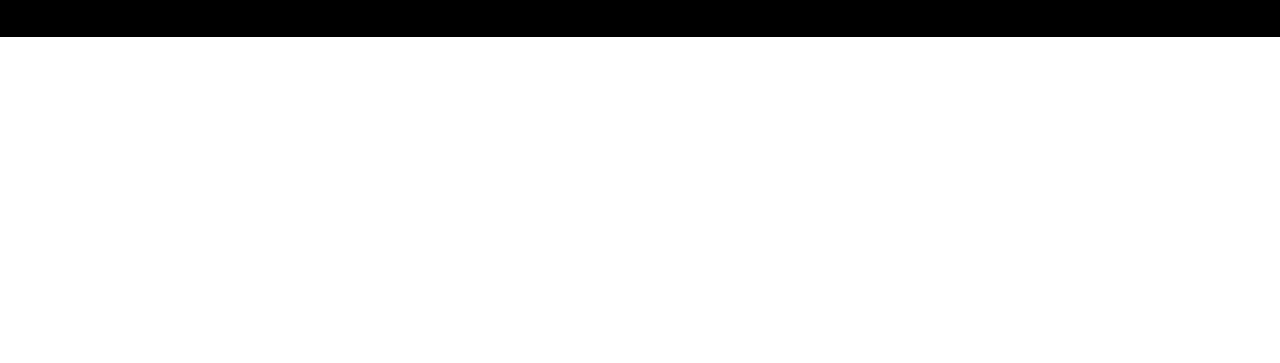
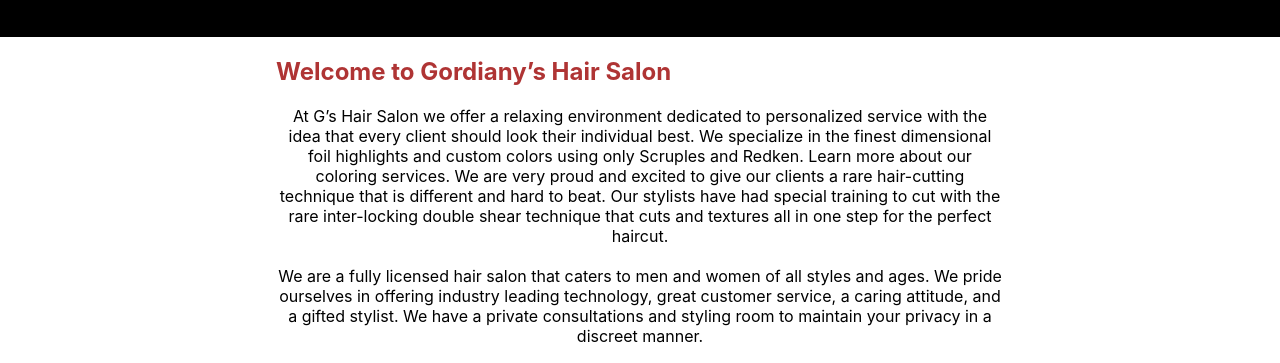
Before and after one commit to Graeme-Parker-Smith/hair-final, a React (Create React App) app: page / in a window 1280 px wide. Shown: the part 820-1183 px from the top of the page. Before the commit the page ends 857 px from the top, so only its background shows below. Built offline with nearby package versions, Linux system fonts and the light colour scheme.

Commit message:
Create center-paragraph

```diff
--- a/src/App.js
+++ b/src/App.js
@@ -1,12 +1,14 @@
 import React from 'react';
 import Header from './components/Header/Header';
-import ImageChanger from './components/ImageChanger/ImageChanger'
+import ImageChanger from './components/ImageChanger/ImageChanger';
+import CenterParagraph from './components/CenterParagraph/CenterParagraph';
 
 function App() {
 	return (
 		<div>
 			<Header />
 			<ImageChanger />
+			<CenterParagraph />
 		</div>
 	);
 }
--- /dev/null
+++ b/src/components/CenterParagraph/CenterParagraph.css
@@ -0,0 +1,14 @@
+.center-paragraph {
+	text-align: center;
+	width: 60%;
+	margin: auto;
+}
+
+.center-paragraph * {
+    margin: 20px;
+}
+
+.center-paragraph > h2 {
+    color: #af3434;
+    text-align: left;
+}
--- /dev/null
+++ b/src/components/CenterParagraph/CenterParagraph.js
@@ -0,0 +1,24 @@
+import React from 'react';
+import './CenterParagraph.css';
+
+export default () => {
+	return (
+		<div className="center-paragraph">
+			<h2>Welcome to Gordiany’s Hair Salon</h2>
+			<p>
+				At G’s Hair Salon we offer a relaxing environment dedicated to personalized service with the idea
+				that every client should look their individual best. We specialize in the finest dimensional foil
+				highlights and custom colors using only Scruples and Redken. Learn more about our coloring services. We
+				are very proud and excited to give our clients a rare hair-cutting technique that is different and hard
+				to beat. Our stylists have had special training to cut with the rare inter-locking double shear
+				technique that cuts and textures all in one step for the perfect haircut.
+			</p>
+			<p>
+				We are a fully licensed hair salon that caters to men and women of all styles and ages. We pride
+				ourselves in offering industry leading technology, great customer service, a caring attitude, and a
+				gifted stylist. We have a private consultations and styling room to maintain your privacy in a discreet
+				manner.
+			</p>
+		</div>
+	);
+};
--- a/src/components/ImageChanger/ImageChanger.js
+++ b/src/components/ImageChanger/ImageChanger.js
@@ -7,9 +7,24 @@ export default () => {
 			<div className="slider-container">
 				<img className="img" src={require('../../images/pexels-chloe-kala-1321916.jpg')} alt="beautiful hair" />
 			</div>
-      <div className="banner">
-        <span>The G Difference</span>
-      </div>
+			<div className="banner">
+				<span>The G Difference</span>
+			</div>
+			{/* <div>
+				<h2>Welcome to Gordiany’s Hair Salon</h2>
+				<p>
+					At Gordiany’s Hair Salon we offer a relaxing environment dedicated to personalized service with the
+					idea that every client should look their individual best. We specialize in the finest dimensional
+					foil highlights and custom colors using only Scruples and Redken. Learn more about our coloring
+					services. We are very proud and excited to give our clients a rare hair-cutting technique that is
+					different and hard to beat. Our stylists have had special training to cut with the rare
+					inter-locking double shear technique that cuts and textures all in one step for the perfect haircut.
+					We are a fully licensed hair salon that caters to men and women of all styles and ages. We pride
+					ourselves in offering industry leading technology, great customer service, a caring attitude, and a
+					gifted stylist. We have a private consultations and styling room to maintain your privacy in a
+					discreet manner.
+				</p>
+			</div> */}
 		</div>
 	);
 };
```
